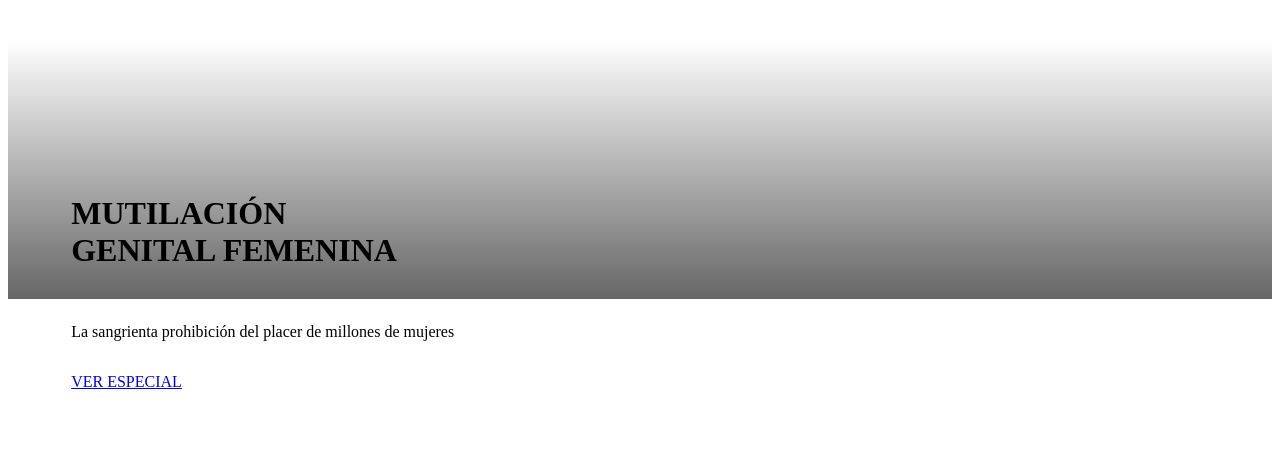
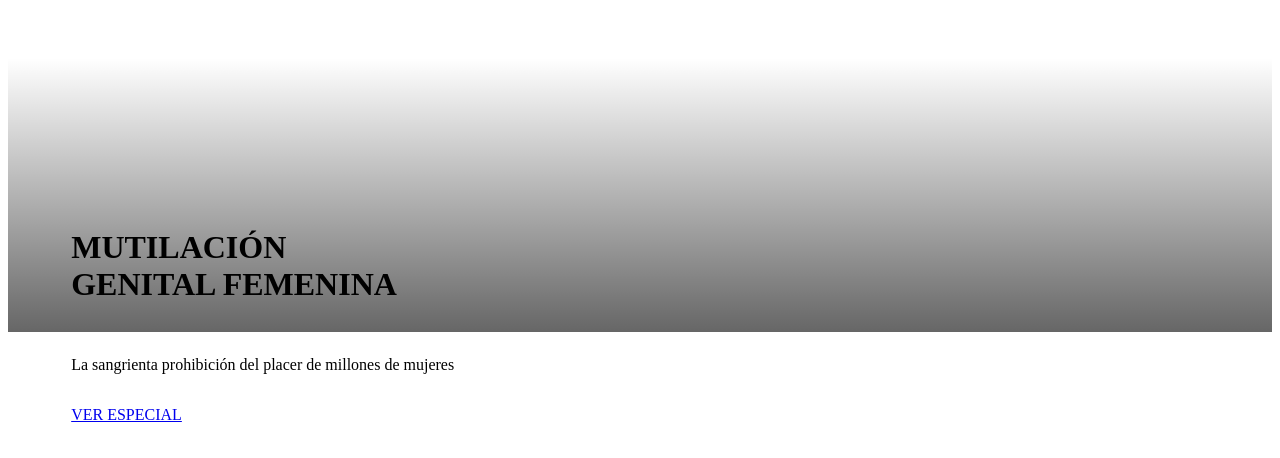
Before and after one commit to slides-site/templates, a website built with Vite: page layouts/hero/hero-split/index.html in a window 1280 px wide. Shown: the part 360-818 px from the top of the page. Built offline with nearby package versions, Linux system fonts and the light colour scheme.

Commit message:
Antartica v2 WIP

```diff
--- a/layouts/hero/hero-split/style.css
+++ b/layouts/hero/hero-split/style.css
@@ -27,18 +27,17 @@
 }
 .hero-split .heading {
     padding-left: 5%;
+    padding-right: 5%;
     padding-bottom: 0.5rem;
-    height: 82%;
+    flex: 1;
     display: flex;
     flex-direction: column;
     justify-content: end;
     position: relative;
 }
 .hero-split .footer {
-    padding-left: 5%;
-    padding-top: 0.5rem;
+    padding: 0.5rem 5%;
     gap: 1rem;
-    flex: 1;
     display: flex;
     flex-direction: column;
     justify-content: start;
@@ -51,7 +50,7 @@
 }
 
 .hero.hero-split .content {
-    /*padding: 3rem 5%;*/
+    padding: 0 0 5rem 0;
     height: 100%;
     width: 100%;
     display: flex;
```
